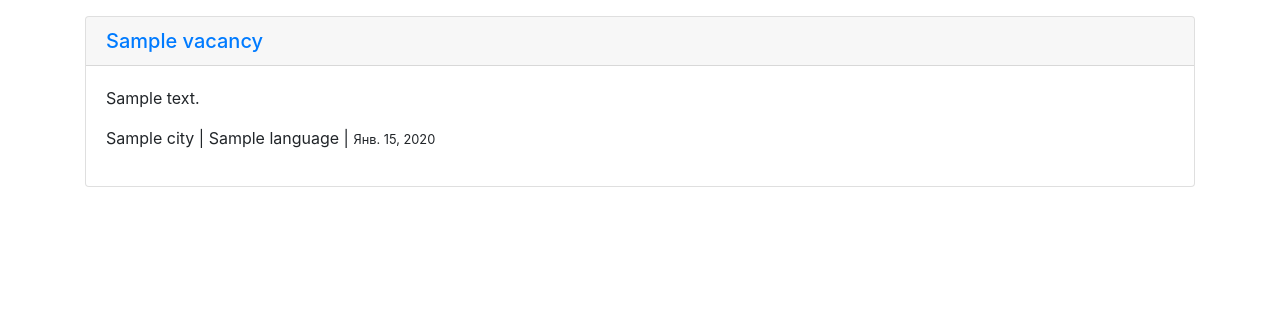
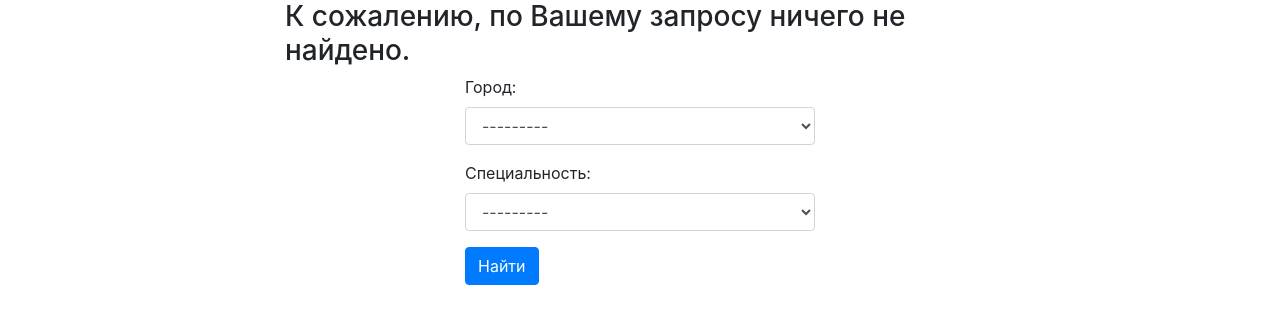
Before and after one commit to lw-git/scraping_service, a Django app: page /home/ in a window 1280 px wide. Shown: the part 56-380 px from the top of the page. Run offline with Django 3.2, Linux system fonts and the light colour scheme; tables that the repository leaves empty hold one stand-in row (values such as "Sample post"); some libraries are stand-ins or nearby versions.

Commit message:
Added job search form

```diff
--- /dev/null
+++ b/src/scraping/forms.py
@@ -0,0 +1,15 @@
+from django import forms
+from .models import City, Language
+
+
+class FindForm(forms.Form):
+    city = forms.ModelChoiceField(
+        queryset=City.objects.all(), to_field_name='slug', required=False,
+        widget=forms.Select(attrs={'class': 'form-control'}),
+        label='Город'
+    )
+    language = forms.ModelChoiceField(
+        queryset=Language.objects.all(), to_field_name='slug', required=False,
+        widget=forms.Select(attrs={'class': 'form-control'}),
+        label='Специальность'
+    )
--- a/src/scraping/templates/scraping/home.html
+++ b/src/scraping/templates/scraping/home.html
@@ -11,5 +11,17 @@
                 <small>{{obj.timestamp}}</small></p>
         </div>
     </div>
+     {% empty %}
+         <h3 class="col-md-8 mx-auto">К сожалению, по Вашему запросу ничего не найдено.</h3>
     {% endfor %}
+<div class="row">
+    <div class="col-md-4 mx-auto">
+        <form method="GET" action="">
+            <div class="form-group">
+            {{ form.as_p }}
+            </div>
+            <button type="submit" class="btn btn-primary">Найти</button>
+        </form>
+    </div>
+</div>
 {% endblock %}
--- a/src/scraping/views.py
+++ b/src/scraping/views.py
@@ -1,7 +1,19 @@
 from django.shortcuts import render
 from .models import Vacancy
+from .forms import FindForm
 
 
 def home_view(request):
-    qs = Vacancy.objects.all()
-    return render(request, 'scraping/home.html', {'object_list': qs})
+    form = FindForm()
+    city = request.GET.get('city')
+    language = request.GET.get('language')
+    qs = []
+    if city or language:
+        _filter = {}
+        if city:
+            _filter['city__slug'] = city
+        if language:
+            _filter['language__slug'] = language
+
+        qs = Vacancy.objects.filter(**_filter)
+    return render(request, 'scraping/home.html', {'object_list': qs, 'form': form})
```
